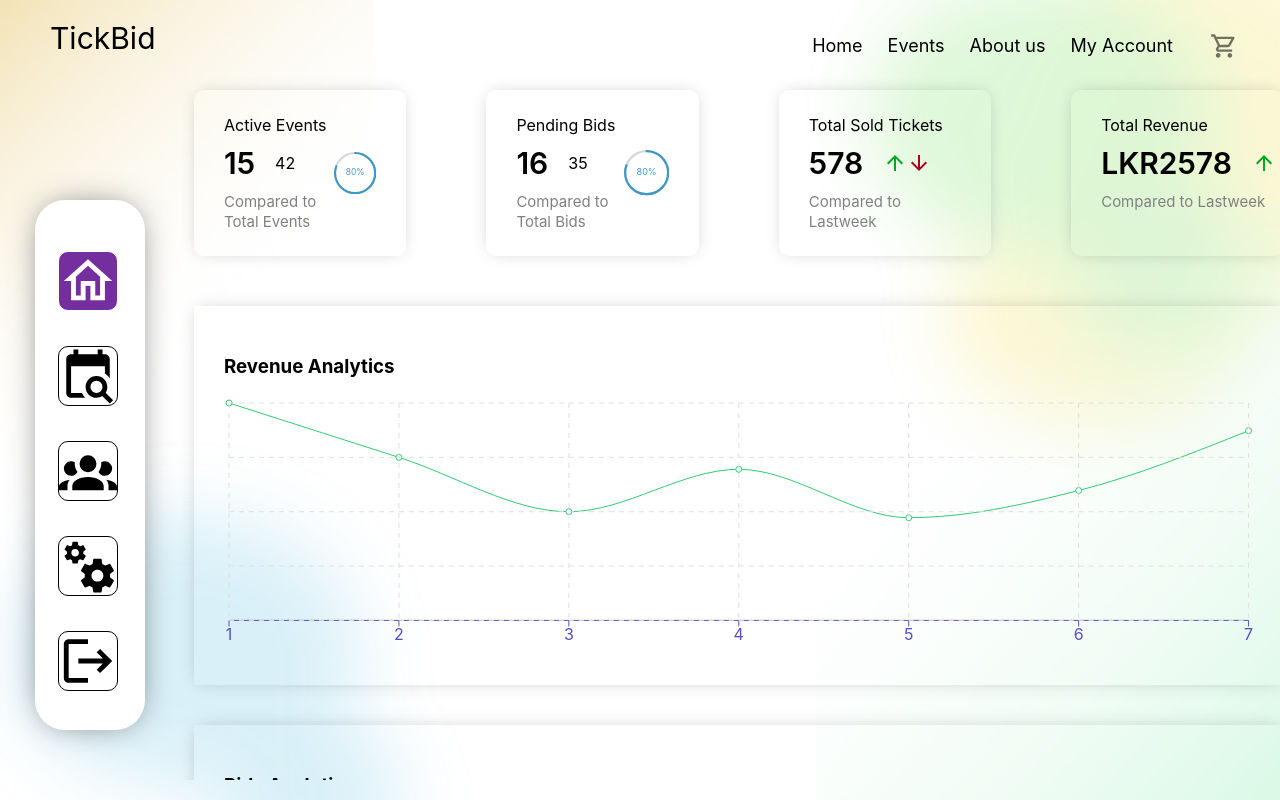
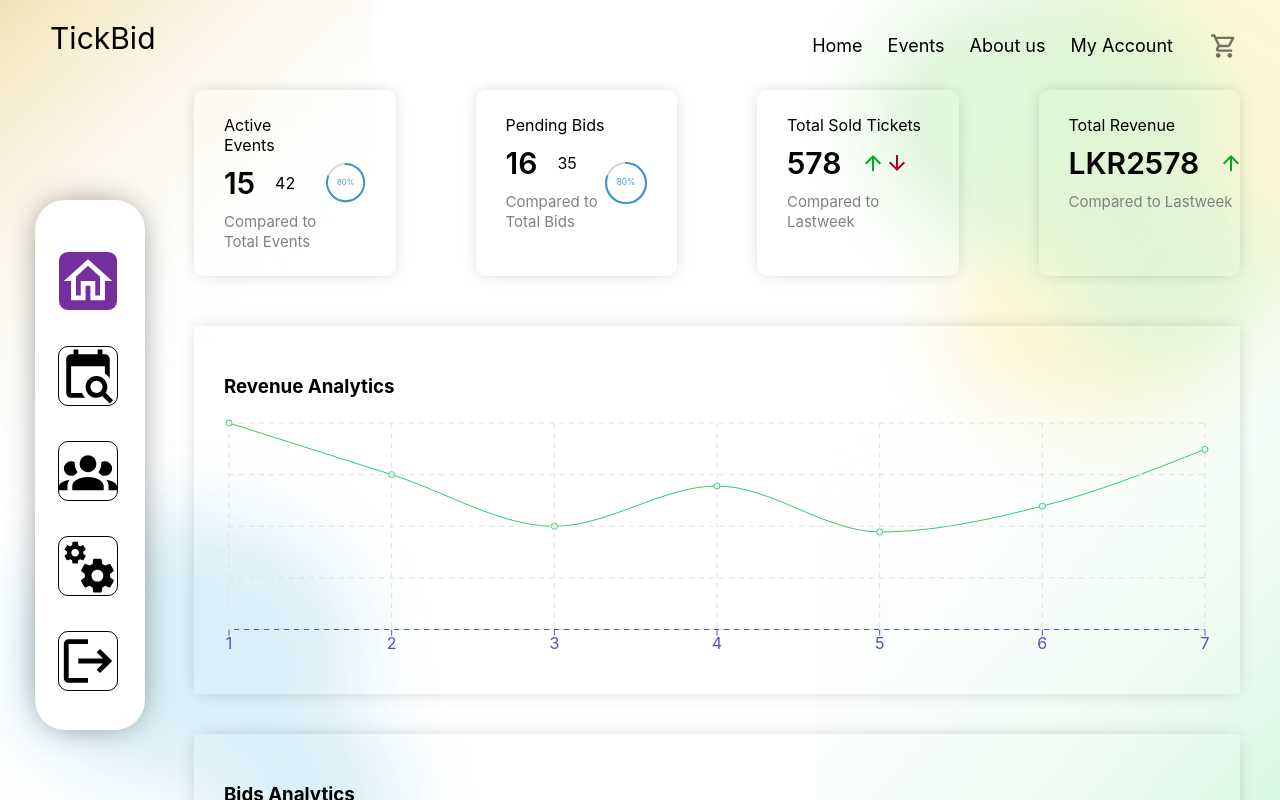
Before and after one commit to samitha093/Software-project, a Next.js app in the folder client/: page /manager in a window 1280 px wide. Built offline with nearby package versions, Linux system fonts and the light colour scheme; a web font is replaced by a local one.

Commit message:
index container css modified

```diff
--- a/client/pages/manager/styles.module.css
+++ b/client/pages/manager/styles.module.css
@@ -13,6 +13,12 @@
     overflow: auto;
     padding-top: 80px;
     padding-left: 30px;
+}
+.manager_setting_fix{
+    position:relative;
+    width: 100%;
+    height: 90vh;
+    overflow: auto;
 }
 .manager_index_content
 {
```
